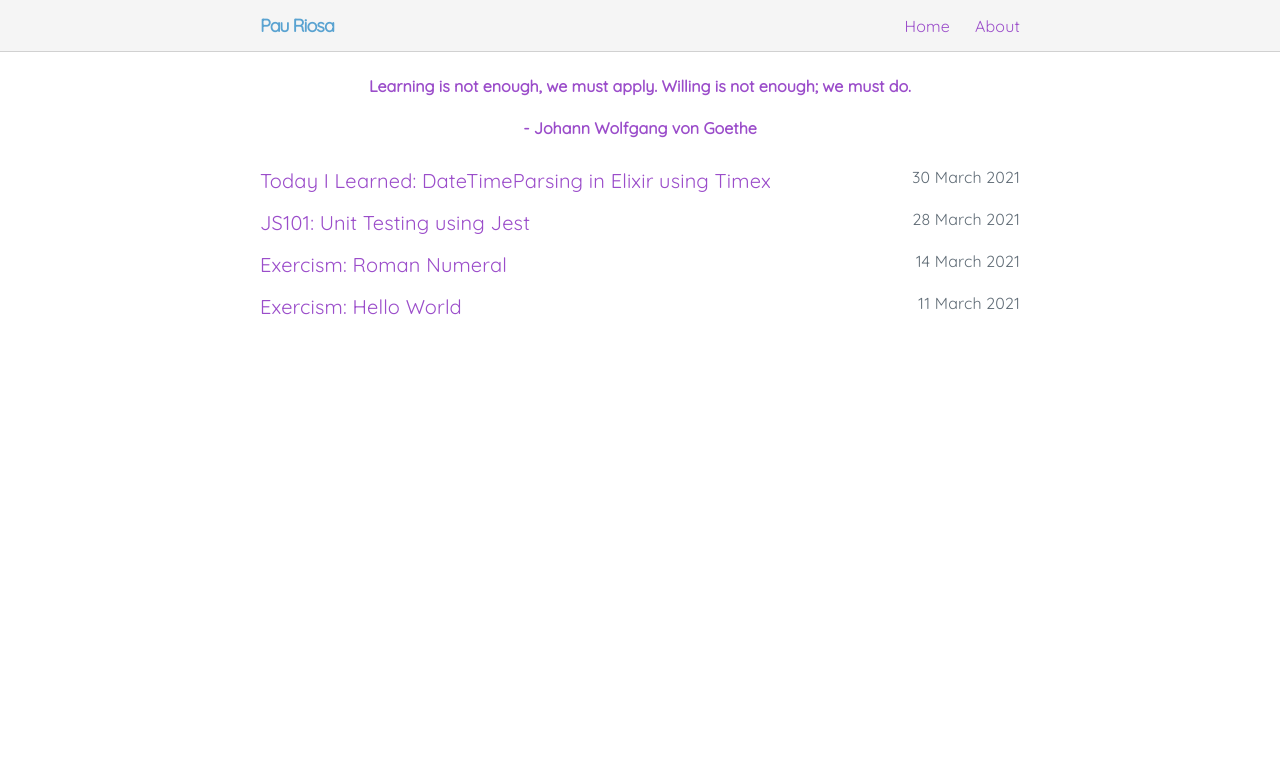
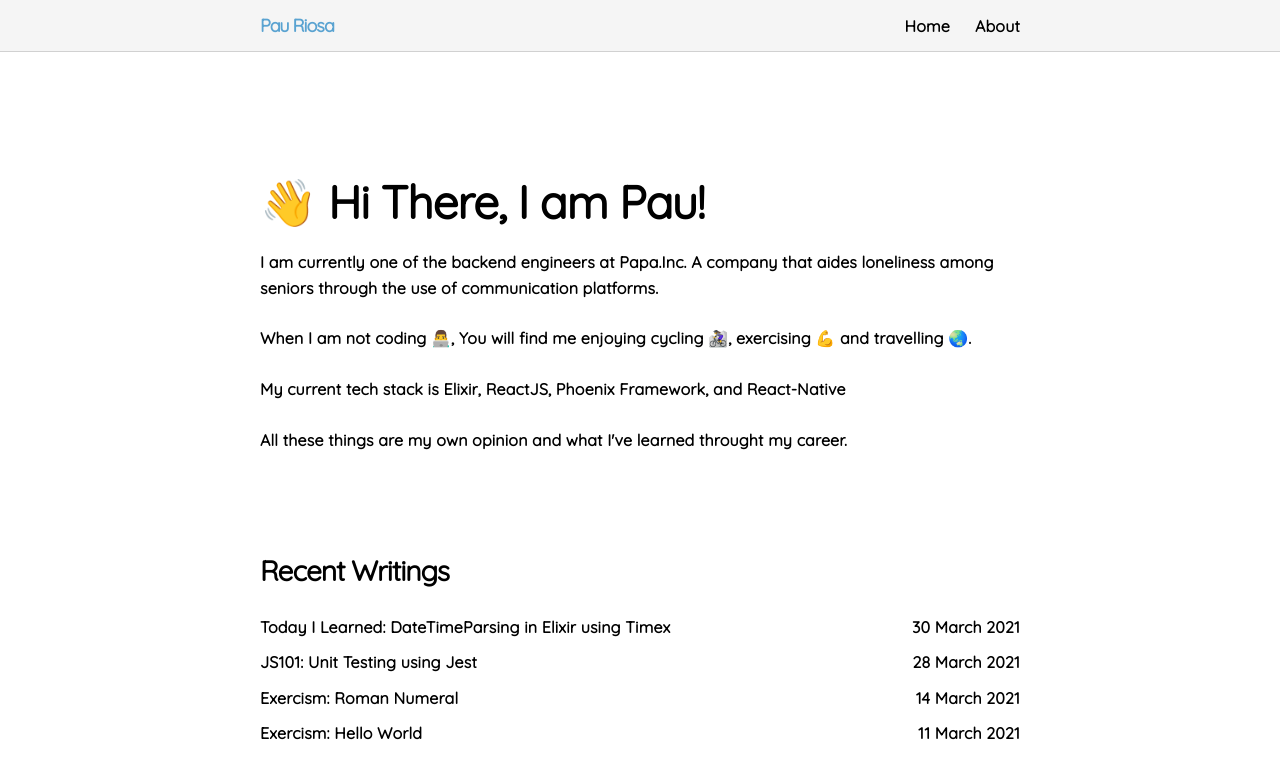
Before and after one commit to pau-riosa/pau-riosa.github.io, a Jekyll site: the page built from index.html, in a window 1280 px wide and 922 px high. Shown: the top 779 px of the window. Built offline with Jekyll 4.4.1, drawn with Linux system fonts in a browser that asks for light colours.

Commit message:
apply changes

```diff
--- a/assets/css/style.css
+++ b/assets/css/style.css
@@ -1,17 +1,23 @@
 * {
-    font-family: "Quicksand", Heltvetica, sans-serif;
+  font-family: "Quicksand", Helvetica, sans-serif;
 }
 
-h1, h2, h3, h4, h5, h6 {
-    text-align: center;
+p,
+h1,
+h2,
+h3,
+h4,
+h5,
+h6,
+a {
   font-weight: bold;
-    color: #9b4dca;
+  color: #000000;
 }
 
 blockquote {
   font-style: italic;
   color: #606c76;
-    background-color: #F5F5F5;
+  background-color: #f5f5f5;
 }
 
 img {
@@ -26,7 +32,7 @@ img {
   width: 100%;
 }
 
-.wrapper>.container {
+.wrapper > .container {
   padding-bottom: 7.5rem;
   padding-top: 7.5rem;
 }
@@ -36,8 +42,8 @@ img {
 }
 
 .navigation {
-    background: #F5F5F5;
-    border-bottom: .1rem solid #d1d1d1;
+  background: #f5f5f5;
+  border-bottom: 0.1rem solid #d1d1d1;
   display: block;
   height: 5.2rem;
   left: 0;
@@ -53,7 +59,9 @@ img {
   padding-top: 0;
 }
 
-.navigation .navigation-link, .navigation .navigation-title, .navigation .title {
+.navigation .navigation-link,
+.navigation .navigation-title,
+.navigation .title {
   text-decoration: none;
   color: #5aa3d1;
   display: inline;
@@ -62,21 +70,20 @@ img {
   padding: 0;
 }
 
-.navigation .navigation-title, .navigation .title  {
-    font-family: "Quicksand", Heltvetica, sans-serif;
+.navigation .navigation-title,
+.navigation .title {
+  font-family: "Quicksand", Helvetica, sans-serif;
   position: relative;
 }
 
-.navigation
-.navigation-item {
+.navigation .navigation-item {
   float: left;
   margin-left: 2.5rem;
   line-height: 5.2rem;
   text-decoration: none;
 }
 
-.navigation
-.navigation-list {
+.navigation .navigation-list {
   list-style: none;
 }
 
@@ -90,11 +97,11 @@ img {
 }
 
 .post-link {
-    font-size: 2rem;
-    font-weight: 300;
+  font-weight: bold;
 }
 
-.post-excerpt, .post-title {
+.post-excerpt,
+.post-title {
   text-align: justify;
 }
 
@@ -111,3 +118,7 @@ img {
 .post-content {
   text-align: justify !important;
 }
+
+section {
+  margin: 100px 0 100px 0;
+}
--- a/index.html
+++ b/index.html
@@ -2,15 +2,25 @@
 layout: default
 title: Home
 ---
-<h6 class="home-quote"> Learning is not enough, we must apply. Willing is not enough; we must do.</h6>
-<h6>- Johann Wolfgang von Goethe </h6>
-<ul class="post-list">
-  {% for post in site.posts %}
+<section class="">
+<h1> 👋 Hi There, I am Pau!</h1>
+<p>I am currently one of the backend engineers at Papa.Inc. A company that aides loneliness among seniors through the use of communication platforms.</p>
+<p>When I am not coding 👨‍💻, You will find me enjoying cycling 🚵‍♀️, exercising 💪 and travelling 🌏.</p>
+<p>My current tech stack is Elixir, ReactJS, Phoenix Framework, and React-Native</p>
+<p>All these things are my own opinion and what I've learned throught my career.</p>
+</section>
+<section class="posts">
+  <h3>Recent Writings</h3>
+  <ul class="post-list">
+    {% for post in site.posts %}
     <li>
       <div>
-        <a class="post-link" href="{{ post.url }}">{{ post.title }}</a>
-        <span class="post-date">{{ post.date | date: "%-d %B %Y" }}</span>
+        <a class="post-link" href="{{ post.url }}">
+          {{ post.title }}
+          <span class="post-date">{{ post.date | date: "%-d %B %Y" }}</span>
+        </a>
       </div>
     </li>
-  {% endfor %}
-</ul>
+    {% endfor %}
+  </ul>
+</section>
```
Lines whose indentation alone changed are shown as unchanged.
